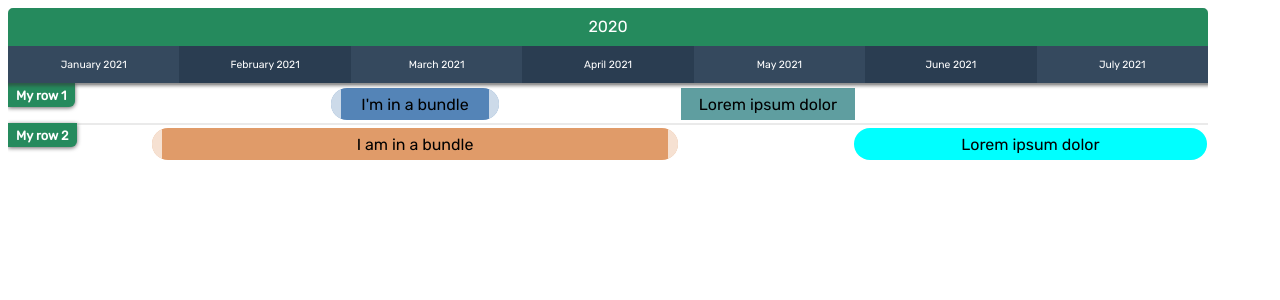
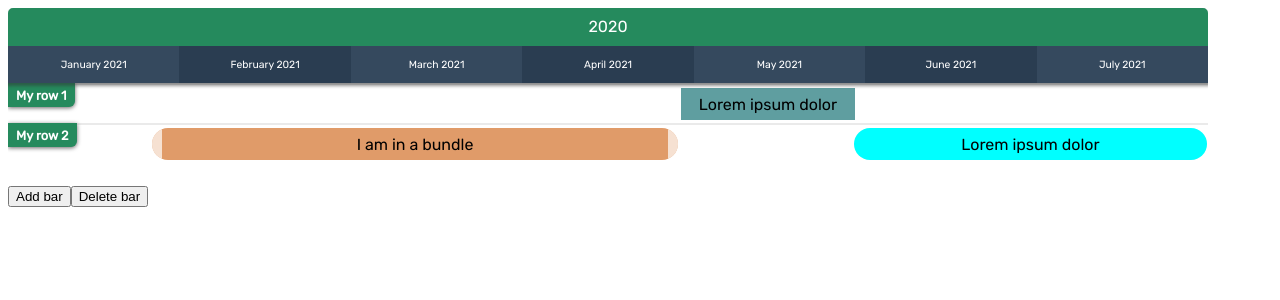
Before and after one commit to robinsondev428/gantt-chart, a Vue app: page / in a window 1280 px wide. Shown: the top 300 px of the page. Built offline with nearby package versions, Linux system fonts and the light colour scheme.

Commit message:
Added enter/leave bar transition

```diff
--- a/src/App.vue
+++ b/src/App.vue
@@ -27,8 +27,13 @@
       :bars="bars2"
     />
   </g-gantt-chart>
+  <button @click="addBar()">
+    Add bar
+  </button>
+  <button @click="deleteBar()">
+    Delete bar
+  </button>
 </template>
-
 <script setup lang="ts">
 import { ref } from "vue"
 import GGanttRow from "./components/GGanttRow.vue"
@@ -36,20 +41,6 @@ import GGanttChart from "./components/GGanttChart.vue"
 import { GanttBarObject } from "./models/models"
 
 const bars1 = ref([
-  {
-    beginDate: "2021-02-26 00:00",
-    endDate: "2021-03-27 02:00",
-    ganttBarConfig: {
-      id: "test1",
-      hasHandles: true,
-      label: "I'm in a bundle",
-      bundle: "bundle1",
-      style: {
-        background: "#5484b7",
-        borderRadius: "20px"
-      }
-    }
-  },
   {
     beginDate: "2021-04-27 13:00",
     endDate: "2021-05-27 19:00",
@@ -90,6 +81,31 @@ const bars2 = ref([
     }
   }
 ])
+const addBar = () => {
+  if (bars1.value.some(bar => bar.ganttBarConfig.id === "test1")) {
+    return
+  }
+  const bar = {
+    beginDate: "2021-02-26 00:00",
+    endDate: "2021-03-27 02:00",
+    ganttBarConfig: {
+      id: "test1",
+      hasHandles: true,
+      label: "I'm in a bundle",
+      bundle: "bundle1",
+      style: {
+        background: "#5484b7",
+        borderRadius: "20px"
+      }
+    }
+  }
+  bars1.value.push(bar)
+}
+
+const deleteBar = () => {
+  const idx = bars1.value.findIndex(b => b.ganttBarConfig.id === "test1")
+  bars1.value.splice(idx, 1)
+}
 
 const onMousedownBar = (bar: GanttBarObject, e:MouseEvent, datetime?: string) => {
   console.log("mousedown-bar", bar, e, datetime)
@@ -122,5 +138,4 @@ const onDragendBar = (bar: GanttBarObject, e:MouseEvent, movedBars?: Set<GanttBa
 const onContextmenuBar = (bar: GanttBarObject, e:MouseEvent, datetime?: string) => {
   console.log("contextmenu-bar", bar, e, datetime)
 }
-
 </script>
--- a/src/components/GGanttRow.vue
+++ b/src/components/GGanttRow.vue
@@ -21,12 +21,17 @@
       @mouseover="onMouseover()"
       @mouseleave="onMouseleave()"
     >
-      <g-gantt-bar
-        v-for="(bar, index) in bars"
-        :key="`ganttastic_bar_${index}`"
-        ref="ganttBar"
-        :bar="bar"
-      />
+      <transition-group
+        name="bar-transition"
+        tag="div"
+      >
+        <g-gantt-bar
+          v-for="bar in bars"
+          :key="bar.ganttBarConfig.id"
+          ref="ganttBar"
+          :bar="bar"
+        />
+      </transition-group>
     </div>
   </div>
 </template>
@@ -87,4 +92,15 @@ const onMouseleave = () => 0
     z-index: 3;
     box-shadow: 0px 1px 4px 0px rgba(0,0,0,0.6);
   }
+
+.bar-transition-leave-active,
+.bar-transition-enter-active {
+  transition: .2s;
+}
+.bar-transition-enter-from {
+  transform: scale(0);
+}
+.bar-transition-leave-to {
+  transform: scale(0);
+}
 </style>
```
